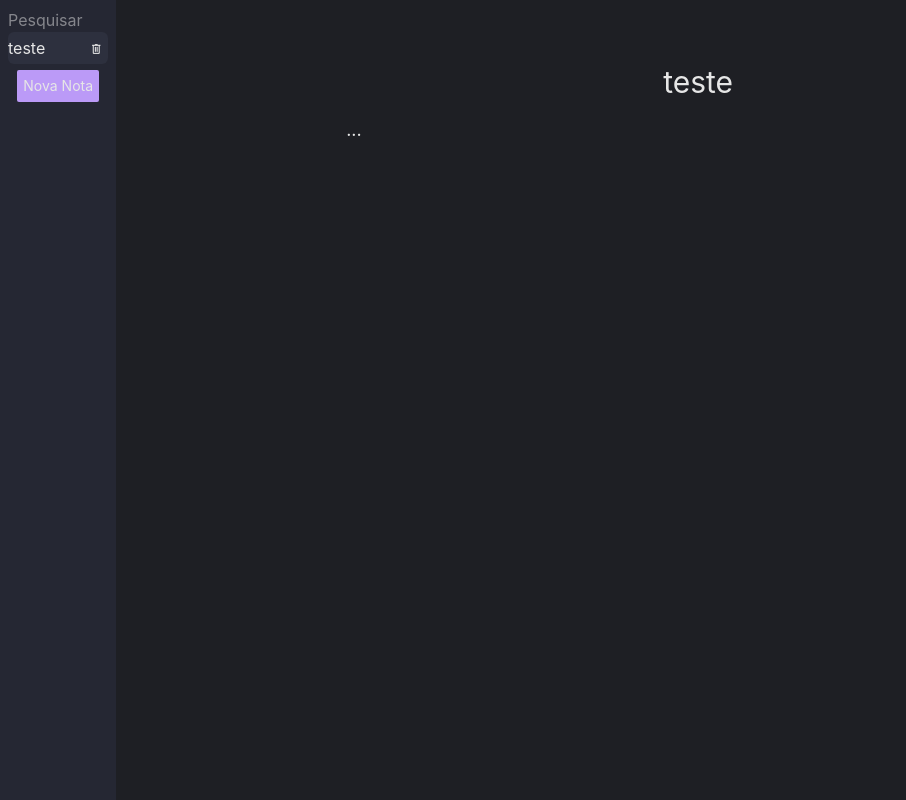
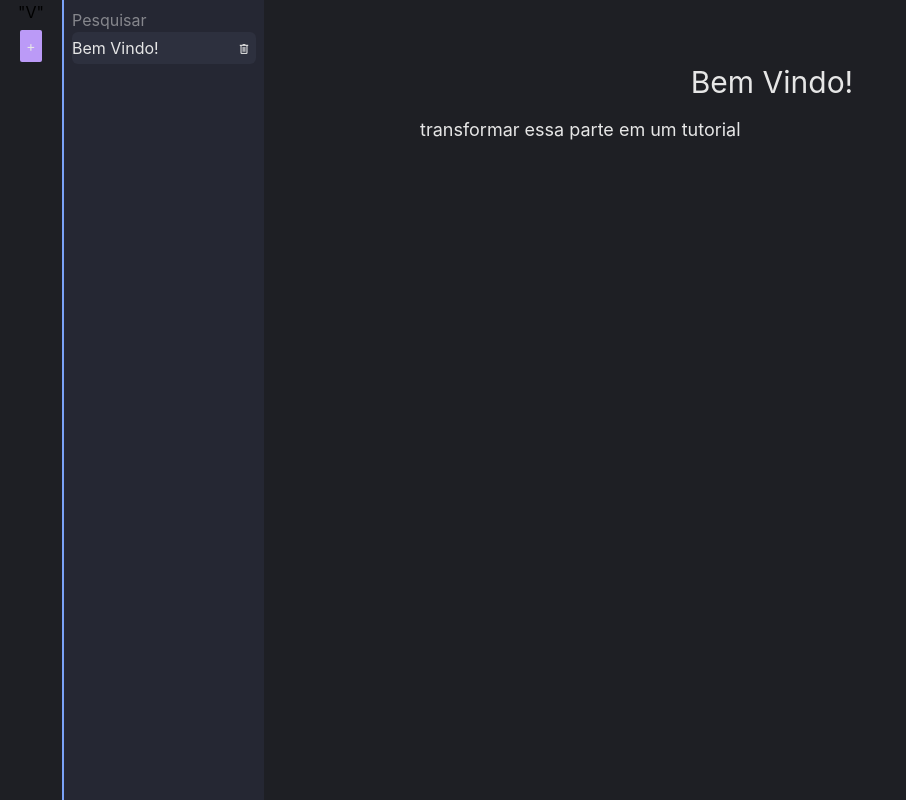
Before and after one commit to Mestrian/notes-keeper, a React (Vite) app: page / in a window 1280 px wide. Shown: the whole page, without its empty margins (0-906 px from the left). Built offline with nearby package versions, Linux system fonts and the light colour scheme.

Commit message:
melhor legibilidade do codigo e modo foco adicionado

```diff
--- a/src/App.jsx
+++ b/src/App.jsx
@@ -1,41 +1,37 @@
 import { useEffect, useState } from 'react'
 import './index.css'
 import { carregarNotas, salvarNotas } from './notesStorage'
-import  Sidebar from './components/sidebar.jsx'
 import Editor from './components/editor.jsx'
+import SidebarBotoes from './components/sidebar/sidebarBotoes.jsx'
+import SidebarArquivos from './components/sidebar/sidebarFiles.jsx'
 
-class NotaStructure {
-  constructor(title, id, content){
-    this.title = title;
-    this.id = id;
-    this.content = content;
-  }
-}
 
 function App() {
+
   const [notas, setNotas] = useState(()=>{
     const notasSalvas = carregarNotas();
 
     return notasSalvas.length ? notasSalvas : [
-      {id: 1, title: "teste", content: "..."}
+      {id: 1, title: "Bem Vindo!", content: "transformar essa parte em um tutorial"}
     ]
   }
   );
 
-  console.log(notas);
-
   const [notaAtual, trocarNota] = useState(1);
+  const [modoFoco, setModo] = useState(false);
 
   useEffect(()=>{
     salvarNotas(notas)
   }, [notas])
 
   return (
-    <main className='grid grid-cols-11 gap-0 content-box bg-bg'>
-      <Sidebar notas={notas} trocarNota={trocarNota} setNotas={setNotas} notaAtual={notaAtual} notaStructure={NotaStructure} />
-      <Editor notaAtual={notaAtual} notas={notas} setNotas={setNotas}/>
+    <main className='flex content-box bg-bg'>
+      <SidebarBotoes setNotas = {setNotas} setModo = {setModo} trocarNota={trocarNota}/>
+      <SidebarArquivos notas={notas} trocarNota={trocarNota} setNotas={setNotas} notaAtual={notaAtual} modoFoco={modoFoco}/>
+      <Editor notaAtual={notaAtual} notas={notas} setNotas={setNotas} modoFoco={modoFoco} />
     </main>
   )
 
 }
+
 export default App
--- a/src/components/editor.jsx
+++ b/src/components/editor.jsx
@@ -1,8 +1,10 @@
-function Editor({notaAtual, notas, setNotas}) {
+
+
+function Editor({notaAtual, notas, setNotas, modoFoco}) {
 
   const nota = notas.find(n => n.id === notaAtual)
 
-  if(!nota) return;
+  if(!nota) return null;
 
   function atualizarNota(campo, valor){
     setNotas(
@@ -13,13 +15,13 @@ function Editor({notaAtual, notas, setNotas}) {
   }
 
   return (
-    <div className='
-      col-span-10
+    <div className={`
+      flex-1
       flex
       justify-center
       h-screen
       bg-bg
-     '>
+      `}>
         <div className='
         w-full
         max-w-3xl
--- a/src/components/sidebar.jsx
+++ /dev/null
@@ -1,137 +0,0 @@
-import { useState } from "react"
-
-function Sidebar({trocarNota, notas, setNotas, notaAtual, notaStructure}) {
-
-  const [busca, setBusca] = useState(undefined);
-
-  const notasExibidas = busca ? notas.filter(n => n.title?.toLowerCase().includes(busca.toLowerCase())) : notas;
-
-  return (
-    <div
-      className='min-h-screen col-span-1
-      p-2
-      bg-bgSecundario
-      text-textPrincipal
-      flex
-      flex-col
-      '
-    >
-      <PesquisarNotas notas={notas} setBusca={setBusca} busca={busca}/>
-      {
-        notasExibidas.map((nota) => (
-          <Miniatura nota={nota} trocarNota={trocarNota} key={nota.id} notas={notas} setNotas = {setNotas} notaAtual = {notaAtual}/>
-        ))
-      }
-      <BtnNovaNota setNotas={setNotas} trocarNota={trocarNota} notas={notas} notaStructure ={notaStructure} />
-    </div>
-  )
-}
-
-function PesquisarNotas({setBusca}) {
-
-  return(
-    <input type="text" placeholder="Pesquisar"
-      className="
-      rounded-md
-      focus: outline-none
-      focus: ring-0
-      "
-      onChange={
-        (e) => setBusca(e.target.value)
-      }
-    />
-  )
-
-}
-
-
-
-function Miniatura({ nota, trocarNota, notas, setNotas, notaAtual}) {
-
-  return (
-    <div className=
-     {` flex items-center
-      w-full
-      rounded-md
-      justify-between
-      py-1
-      cursor-pointer
-      hover:bg-bgHover
-      ${nota.id === notaAtual ? "bg-bgHover" : " "}`
-    }
-    >
-      <button
-        className='text-left flex-1 truncate min-w-0 cursor-pointer'
-        onClick={()=> trocarNota(nota.id)}
-      >
-        {nota.title ? nota.title : 'Nota Sem Titulo'}
-      </button>
-
-      <DeletarNota nota={nota} notas={notas} setNotas = {setNotas} key={nota.id} trocarNota = {trocarNota} notaAtual = {notaAtual}/>
-    </div>
-  )
-}
-
-function DeletarNota({nota, notas, setNotas, trocarNota, notaAtual}) {
-
-  function deletarNota(nota, notas) {
-   const newNotas = notas.filter(n => n.id !== nota.id)
-   setNotas(newNotas)
-
-    if(nota.id === notaAtual) {
-      if (newNotas.length>0) {
-        trocarNota(newNotas[0].id);
-      } else {
-        trocarNota(null);
-      }
-    }
-  }
-
-  return(
-    <button className='
-      flex
-      items-center
-      justify-center
-      h-6
-      w-6
-      shrink-0
-      hover:text-red-500
-    '
-    onClick={
-      () => deletarNota(nota, notas)
-    }
-    >
-     <span className='material-symbols-outlined leading-none relative top-px cursor-pointer'>delete</span>
-    </button>
-  )
-
-}
-
-function BtnNovaNota({setNotas, trocarNota, notas, notaStructure}) {
-  return(
-    <button
-      className="
-      bg-roxo
-      text-textPrincipal text-sm
-      rounded-xs
-      p-1.5
-      mt-1.5
-      self-center
-      "
-      onClick={() => {
-        const novoId = notas.length > 0 ?
-        notas[notas.length - 1].id + 1 : 1
-
-        const novaNota = new notaStructure("", novoId, " ");
-
-        setNotas(prevNotas => [...prevNotas, novaNota]);
-        trocarNota(novaNota.id);
-      }}
-    >
-      Nova Nota
-    </button>
-  )
-
-}
-
-export default Sidebar
--- /dev/null
+++ b/src/components/sidebar/sidebarBotoes.jsx
@@ -0,0 +1,60 @@
+import {gerarNota} from '../../utils/utils.js'
+
+
+function SidebarBotoes({setModo, trocarNota, setNotas}) {
+  return (
+    <div className="
+      border-r-azul
+      border-r-solid
+      border-r-2
+      w-16
+      min-h-screen
+      flex
+      flex-col
+      items-center
+    ">
+      <BotaoModoFoco setModo = {setModo}/>
+      <BtnNovaNota trocarNota={trocarNota} setNotas={setNotas} />
+    </div>
+  )
+}
+
+function BotaoModoFoco({setModo}) {
+
+ return (
+  <button
+      onClick={
+        () => setModo(prev => !prev)
+      }
+    >
+      "V"
+    </button>
+  )
+
+}
+
+function BtnNovaNota({setNotas, trocarNota}) {
+  return(
+    <button
+      className="
+      bg-roxo
+      text-textPrincipal text-sm
+      rounded-xs
+      p-1.5
+      mt-1.5
+      self-center
+      "
+      onClick={() => {
+        const novaNota = gerarNota();
+
+        setNotas(prevNotas => [...prevNotas, novaNota]);
+        trocarNota(novaNota.id);
+      }}
+    >
+      +
+    </button>
+  )
+
+}
+
+export default SidebarBotoes
--- /dev/null
+++ b/src/components/sidebar/sidebarFiles.jsx
@@ -0,0 +1,114 @@
+import { useState } from 'react'
+
+function SidebarArquivos({trocarNota, notas, setNotas, notaAtual, modoFoco}) {
+
+  const [busca, setBusca] = useState("");
+
+  const notasExibidas = busca ? notas.filter(n => n.title?.toLowerCase().includes(busca.toLowerCase())) : notas;
+
+  function deletarNota(notaId) {
+    const novasNotas = notas.filter(n => n.id !== notaId)
+    setNotas(novasNotas)
+
+    if(notaId === notaAtual) {
+      if(novasNotas.length > 0) {
+        trocarNota(novasNotas[0].id)
+      }else {
+        trocarNota(null);
+      }
+    }
+  }
+
+
+  return (
+    <div
+      className={`
+        min-h-screen
+        ${modoFoco? "w-0" : "w-50"}
+        p-2
+        bg-bgSecundario
+        text-textPrincipal
+        flex flex-col
+        ${modoFoco ? "opacity-0 pointer-events-none" : ""}
+        transition-all
+        duration-300
+        ease-in-out
+      `
+      }
+    >
+      <PesquisarNotas setBusca={setBusca}/>
+      {
+        notasExibidas.map((nota) => (
+          <Miniatura nota={nota} trocarNota={trocarNota} key={nota.id} deletar={() => deletarNota(nota.id)} notaAtual={notaAtual} />
+        ))
+      }
+    </div>
+  )
+}
+
+function PesquisarNotas({setBusca}) {
+
+  return(
+    <input type="text" placeholder="Pesquisar"
+      className="
+      rounded-md
+      focus:outline-none
+      focus:ring-0
+      "
+      onChange={
+        (e) => setBusca(e.target.value)
+      }
+    />
+  )
+
+}
+
+function Miniatura({ nota, trocarNota, notaAtual, deletar}) {
+
+  return (
+    <div className=
+     {` flex items-center
+      w-full
+      rounded-md
+      justify-between
+      py-1
+      cursor-pointer
+      hover:bg-bgHover
+      ${nota.id === notaAtual ? "bg-bgHover" : ""}`
+    }
+    >
+      <button
+        className='text-left flex-1 truncate min-w-0 cursor-pointer'
+        onClick={()=> trocarNota(nota.id)}
+      >
+        {nota.title ? nota.title : 'Nota Sem Titulo'}
+      </button>
+
+      <DeletarNota deletar={deletar}/>
+    </div>
+  )
+}
+
+function DeletarNota({deletar}) {
+
+  return(
+    <button className='
+      flex
+      items-center
+      justify-center
+      h-6
+      w-6
+      shrink-0
+      hover:text-red-500
+    '
+    onClick={
+      () => deletar()
+    }
+    >
+     <span className='material-symbols-outlined leading-none relative top-px cursor-pointer'>delete</span>
+    </button>
+  )
+
+}
+
+export default SidebarArquivos
--- /dev/null
+++ b/src/utils/utils.js
@@ -0,0 +1,8 @@
+export function gerarNota() {
+  return {
+    id: crypto.randomUUID(),
+    title: "",
+    content: "",
+    created: Date.now()
+  }
+}
```
